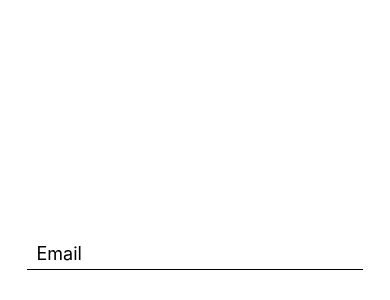
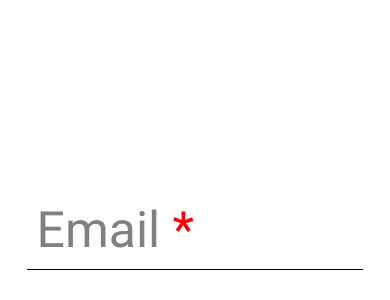
Before and after one commit to huycse31501/Studyverse_LVTN_232, a React Native app: screen / in a window 390 px wide. Shown: the part 168-468 px from the top of the page. Built offline with nearby package versions, Linux system fonts and the light colour scheme.

Commit message:
chore: adding text input component

```diff
--- a/App.tsx
+++ b/App.tsx
@@ -1,15 +1,41 @@
 import { StatusBar } from 'expo-status-bar';
 import { StyleSheet, Text, View } from 'react-native';
 import TextInputField from './component/signin-signup/TextInputField';
-
-
+import * as Font from 'expo-font';
+import * as SplashScreen from 'expo-splash-screen';
+import React, { useEffect, useState } from 'react';
 
 export default function App() {
+
+  const [fontsLoaded, setFontsLoaded] = useState<boolean>(false);
+
+    useEffect(() => {
+      async function loadFonts() {
+        try {
+          await SplashScreen.preventAutoHideAsync();
+          await Font.loadAsync({
+            'roboto': require('./assets/fonts/Roboto-Regular.ttf'),
+          });
+        } catch (e) {
+          console.warn('Error loading fonts', e);
+        } finally {
+          setFontsLoaded(true);
+          await SplashScreen.hideAsync();
+        }
+      }
+
+      loadFonts();
+    }, []);
+
+    if (!fontsLoaded) {
+      return null; // Or a loading indicator of your choice
+    }
+
   return (
     <>
       <StatusBar style='dark' />
         <View style={styles.container}>
-          <TextInputField placeHolder='Email' />
+          <TextInputField placeHolder='Email' required />
         </View>
     </>
   );
--- a/component/signin-signup/TextInputField.tsx
+++ b/component/signin-signup/TextInputField.tsx
@@ -1,25 +1,37 @@
-import React from 'react'
-import { StyleSheet, Text, TextInput, View } from 'react-native';
-import { MaterialCommunityIcons } from '@expo/vector-icons';
-import TextInputFieldProps from '../type/TextInputField';
-
-
+import React, { useState } from "react";
+import { StyleSheet, Text, TextInput, View } from "react-native";
+import TextInputFieldProps from "../type/TextInputField";
 
 const InputField = ({ placeHolder, required }: TextInputFieldProps) => {
+  const [isFocused, setIsFocused] = useState(false);
+  const [value, setValue] = useState("");
 
+  // Function to handle the focus state
+  const handleFocus = () => setIsFocused(true);
+  const handleBlur = () => setIsFocused(false);
 
   return (
     <View style={styles.container}>
+      {!value && !isFocused && (
+        <Text style={styles.placeholder}>
+          {placeHolder}
+          {required && <Text style={styles.asterisk}> *</Text>}
+        </Text>
+      )}
       <TextInput
-        placeholder={placeHolder}
-        style={styles.input}
+        style={[
+          styles.input,
+          !value && !isFocused ? styles.inputPlaceholder : null,
+        ]}
+        value={value}
+        onChangeText={setValue}
+        onFocus={handleFocus}
+        onBlur={handleBlur}
         autoCorrect={false}
       />
     </View>
   );
-}
-
-
+};
 
 const styles = StyleSheet.create({
   container: {
@@ -28,12 +40,26 @@ const styles = StyleSheet.create({
     borderBottomWidth: 1,
     borderBottomColor: 'black',
     marginVertical: 20,
+    position: 'relative',
   },
   input: {
     fontSize: 18,
+    color: 'black',
+  },
+  inputPlaceholder: {
+    color: 'transparent',
+  },
+  placeholder: {
+    position: 'absolute',
+    left: 10,
+    bottom: 10,
+    fontSize: 50,
+    color: 'grey',
+    fontFamily: 'roboto',
+  },
+  asterisk: {
+    color: 'red',
   },
 });
 
-
-
-export default InputField
+export default InputField;
--- a/package.json
+++ b/package.json
@@ -13,6 +13,8 @@
     "@expo/vector-icons": "^13.0.0",
     "expo": "^49.0.21",
     "expo-app-loading": "^2.1.1",
+    "expo-font": "~11.4.0",
+    "expo-splash-screen": "~0.20.5",
     "expo-status-bar": "~1.6.0",
     "react": "18.2.0",
     "react-native": "0.72.6"
@@ -20,6 +22,7 @@
   "devDependencies": {
     "@babel/core": "^7.20.0",
     "@types/react": "~18.2.14",
+    "@types/react-native": "^0.73.0",
     "typescript": "^5.1.3"
   },
   "private": true
```
Also changed, not shown: 1 other file (tests, documents, lock files or other folders).
